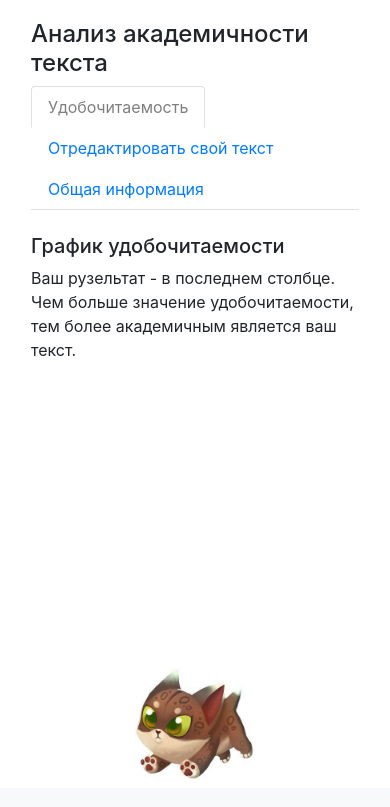
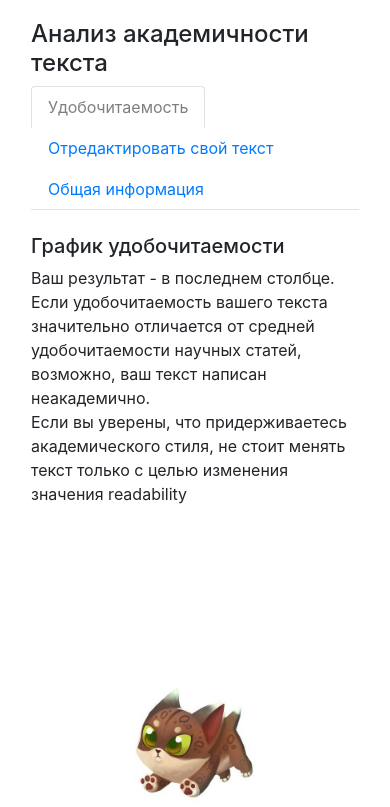
Before and after one commit to hseling/hseling-repo-cat-and-kittens, a Flask app: page /web/analysis in a window 390 px wide. Shown: the part 56-863 px from the top of the page. Before the commit the page ends 835 px from the top, so only its background shows below. Run offline with Flask 2, Linux system fonts and the light colour scheme; parts of the project's set-up code (start-up, migrations or seed data) failed here and were passed over; some libraries are stand-ins or nearby versions.

Commit message:
readability text

```diff
--- a/hseling-web-cat-and-kittens/hseling_web_cat_and_kittens/templates/analysis.html
+++ b/hseling-web-cat-and-kittens/hseling_web_cat_and_kittens/templates/analysis.html
@@ -57,7 +57,7 @@
       </div>
 
       <div class="tab-pane active" id="rdb">
-        <a class="col-lg-8 col-md-10"><h5>График удобочитаемости</h5>Ваш рузельтат - в последнем столбце.<br>Чем больше значение удобочитаемости, тем более академичным является ваш текст.</a>
+        <a class="col-lg-8 col-md-10"><h5>График удобочитаемости</h5>Ваш результат - в последнем столбце.<br> Если удобочитаемость вашего текста значительно отличается от средней удобочитаемости научных статей, возможно, ваш текст написан неакадемично. <br> Если вы уверены, что придерживаетесь академического стиля, не стоит менять текст только с целью изменения значения readability</a>
         <canvas id="chart" class="col-xl-10 col-lg-12 col-md-12"></canvas>
       </div>
 
```
